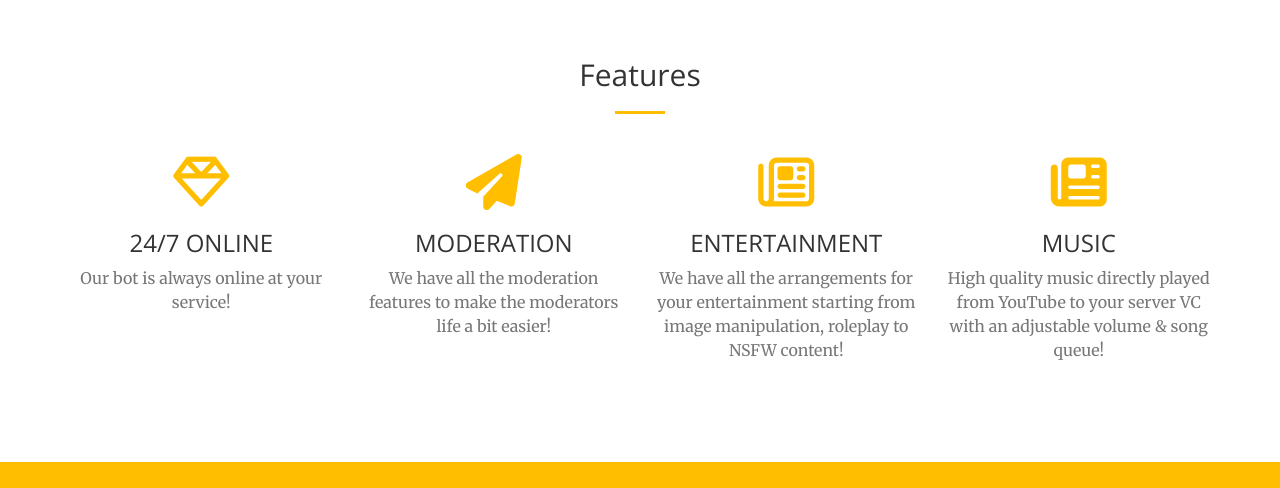
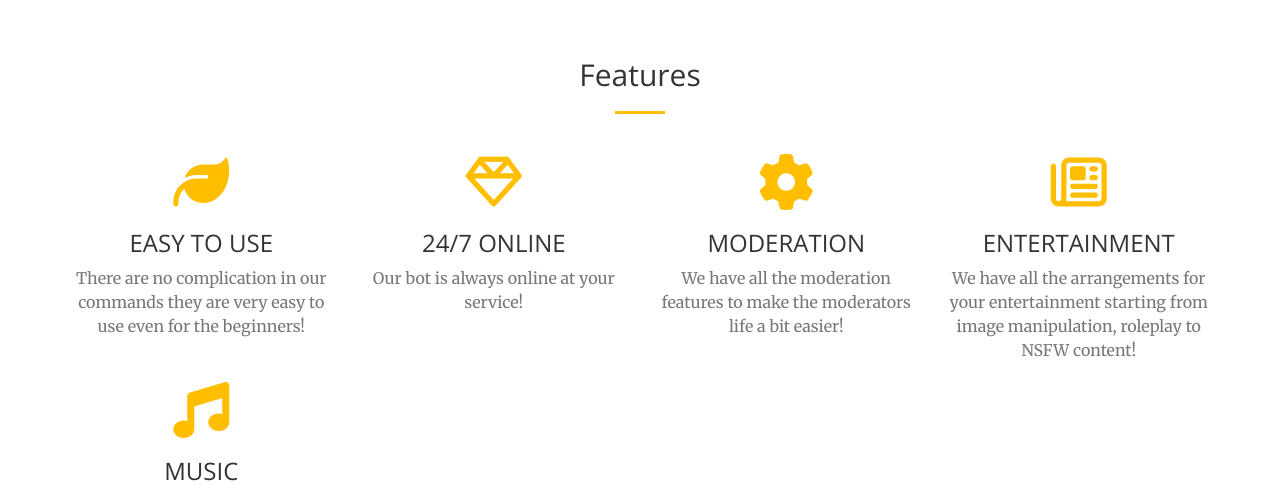
Before and after one commit to AdibHoque/squares-site, a website: page views/index.html in a window 1280 px wide. Shown: the part 1260-1748 px from the top of the page. Drawn offline with nearby package versions, Linux system fonts and the light colour scheme; files that its build step writes are made by us from their sources.

Commit message:
🌱⏳ Checkpoint ./views/index.html:3244687/18312

```diff
--- a/views/index.html
+++ b/views/index.html
@@ -102,6 +102,13 @@
         </div>
         <div class="container">
             <div class="row">
+              <div class="col-lg-3 col-md-6 text-center">
+                    <div class="service-box">
+                        <i class="fa fa-4x fa-leaf text-primary sr-icons"></i>
+                        <h3>EASY TO USE</h3>
+                        <p class="text-muted">There are no complication in our commands they are very easy to use even for the beginners!</p>
+                    </div>
+                </div>
                 <div class="col-lg-3 col-md-6 text-center">
                     <div class="service-box">
                         <i class="fa fa-4x fa-diamond text-primary sr-icons"></i>
@@ -111,7 +118,7 @@
                 </div>
                 <div class="col-lg-3 col-md-6 text-center">
                     <div class="service-box">
-                        <i class="fa fa-4x fa-paper-plane text-primary sr-icons"></i>
+                        <i class="fa fa-4x fa-gear text-primary sr-icons"></i>
                         <h3>MODERATION</h3>
                         <p class="text-muted">We have all the moderation features to make the moderators life a bit easier!</p>
                     </div>
@@ -125,7 +132,7 @@
                 </div>
                 <div class="col-lg-3 col-md-6 text-center">
                     <div class="service-box">
-                        <i class="fa fa-4x fa-newspaper text-primary sr-icons"></i>
+                        <i class="fa fa-4x fa-music text-primary sr-icons"></i>
                         <h3>MUSIC</h3>
                         <p class="text-muted">High quality music directly played from YouTube to your server VC with an adjustable volume & song queue!</p>
                     </div>
```
